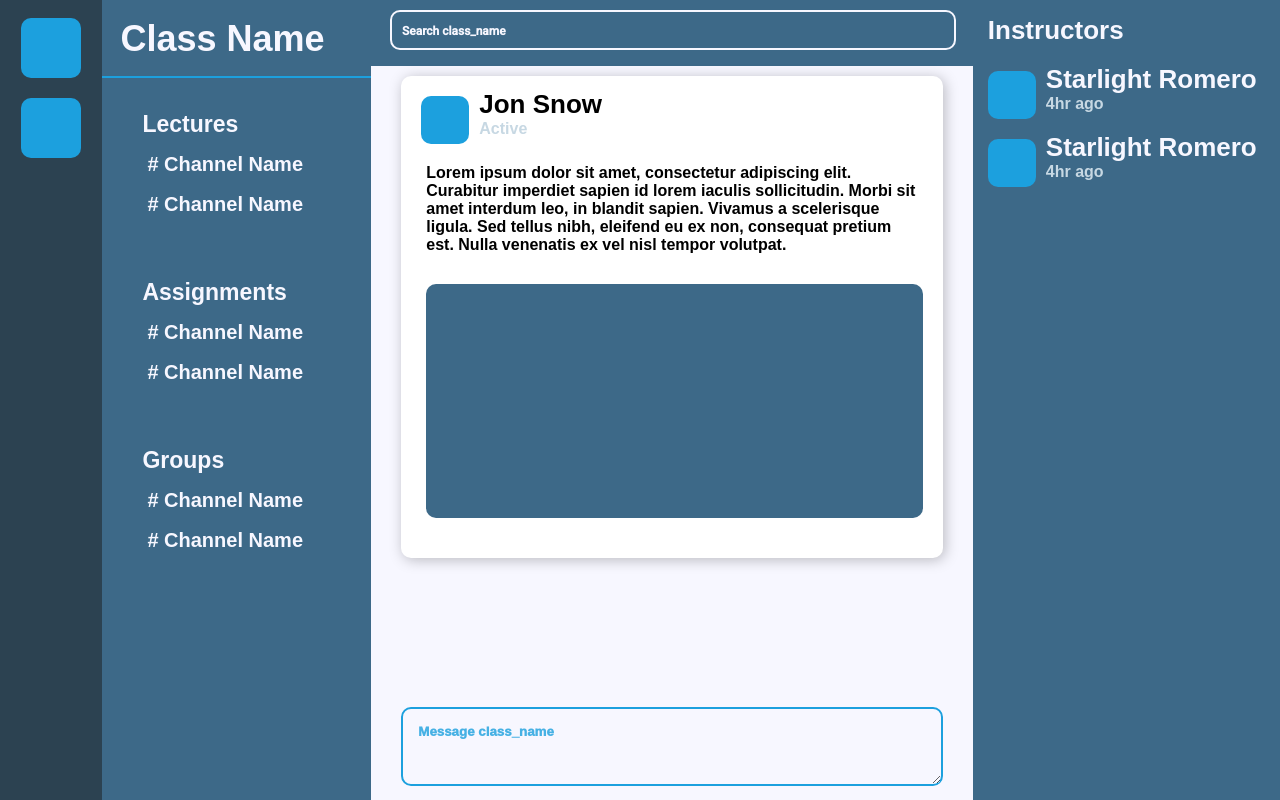
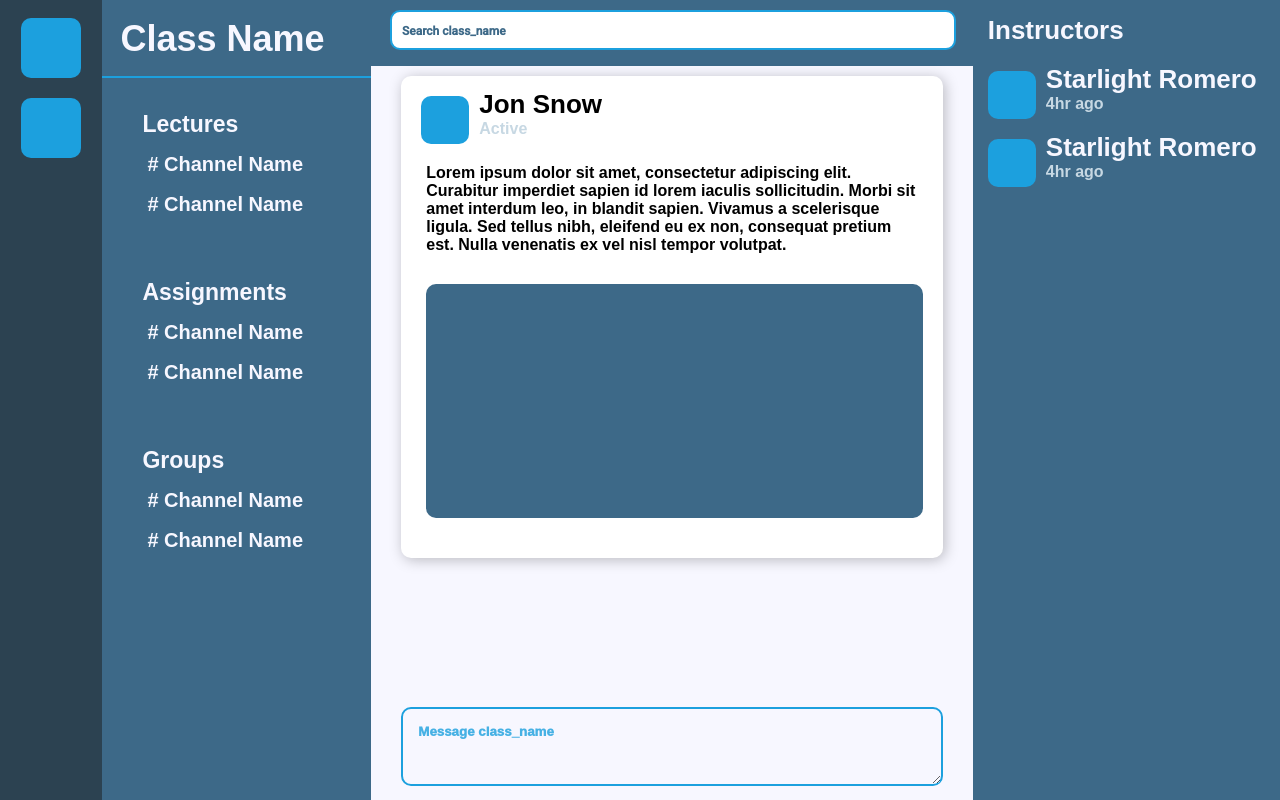
Before and after one commit to tsamantanis/hydra, a React (Create React App) app: page / in a window 1280 px wide. In both pictures the pointer is over the input "Search class_name". Built offline with nearby package versions, Linux system fonts and the light colour scheme; a web font is replaced by a local one.

Commit message:
Search bar interaction:

```diff
--- a/src/components/Main/SearchBar.css
+++ b/src/components/Main/SearchBar.css
@@ -16,3 +16,15 @@
 .SearchBar form input[type=text]::placeholder {
     color: var(--light);
 }
+
+.SearchBar form input[type=text]:hover {
+    background-color: white;
+    border: 2px solid var(--accent);
+    color: var(--darkAccent);
+    outline: none;
+    transition: 0.3s ease;
+}
+
+.SearchBar form input[type=text]:hover::placeholder {
+    color: var(--darkAccent);
+}
```
